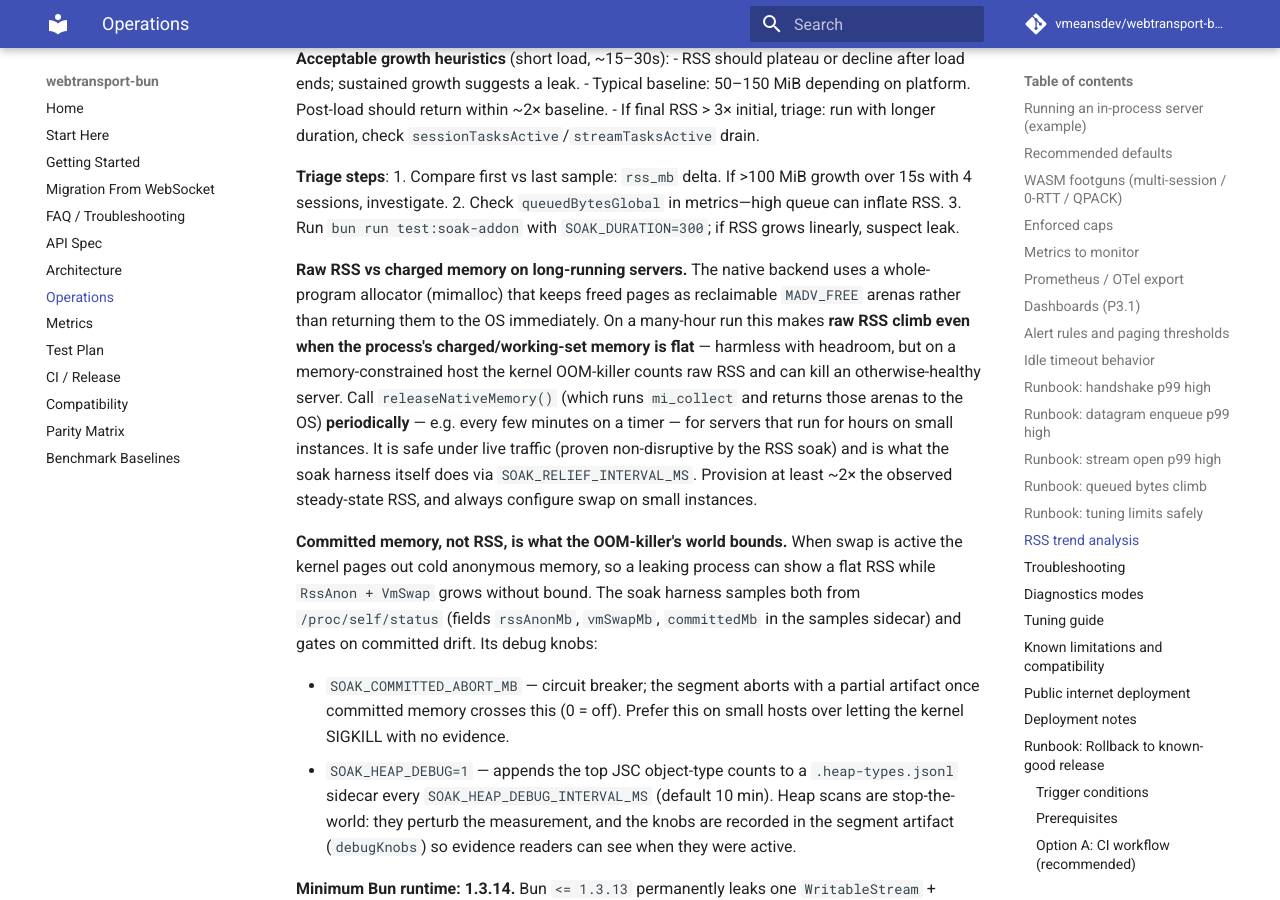
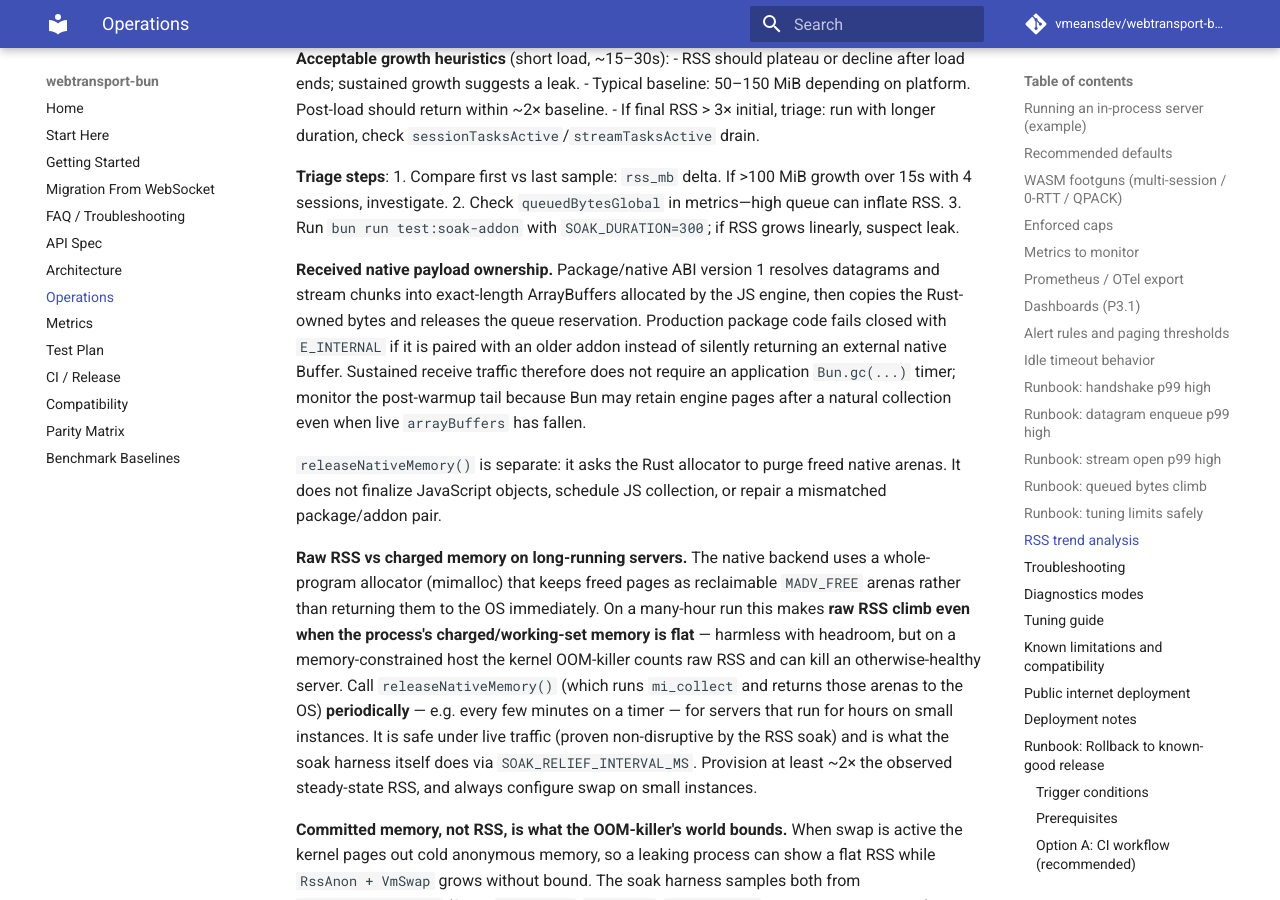
Before and after one commit to vmeansdev/webtransport-bun, an MkDocs documentation site: the page built from docs/OPERATIONS.md, in a window 1280 px wide and 900 px high, scrolled down 5556 px. Built offline with MkDocs 1.6.1 and Material for MkDocs 9.7.7, drawn with Linux system fonts in a browser that asks for light colours; comment, search, counter and statistics services are not loaded.

Commit message:
Document engine-owned receive memory guarantees for operators
Describe the native payload ownership boundary, capability mismatch behavior, and the no-GC paired soak used to verify sustained Bun receive traffic.

Constraint: Operators need an honest distinction between payload ownership, allocator relief, and the unchanged release RSS comparator.
Confidence: high
Scope-risk: narrow
Reversibility: clean
Directive: Do not prescribe periodic full GC as a normal operating requirement.
Tested: Documentation checked against the implemented capability gate and recorded soak outputs.
Not-tested: Published hosted release evidence.

```diff
--- a/docs/OPERATIONS.md
+++ b/docs/OPERATIONS.md
@@ -176,6 +176,19 @@ When `queuedBytesGlobal` rises and stays high:
 2. Check `queuedBytesGlobal` in metrics—high queue can inflate RSS.
 3. Run `bun run test:soak-addon` with `SOAK_DURATION=300`; if RSS grows linearly, suspect leak.
 
+**Received native payload ownership.** Package/native ABI version 1 resolves
+datagrams and stream chunks into exact-length ArrayBuffers allocated by the JS
+engine, then copies the Rust-owned bytes and releases the queue reservation.
+Production package code fails closed with `E_INTERNAL` if it is paired with an
+older addon instead of silently returning an external native Buffer. Sustained
+receive traffic therefore does not require an application `Bun.gc(...)` timer;
+monitor the post-warmup tail because Bun may retain engine pages after a natural
+collection even when live `arrayBuffers` has fallen.
+
+`releaseNativeMemory()` is separate: it asks the Rust allocator to purge freed
+native arenas. It does not finalize JavaScript objects, schedule JS collection,
+or repair a mismatched package/addon pair.
+
 **Raw RSS vs charged memory on long-running servers.** The native backend
 uses a whole-program allocator (mimalloc) that keeps freed pages as
 reclaimable `MADV_FREE` arenas rather than returning them to the OS
```
Also changed, not shown: docs/TESTPLAN.md (+1 -0 lines).
